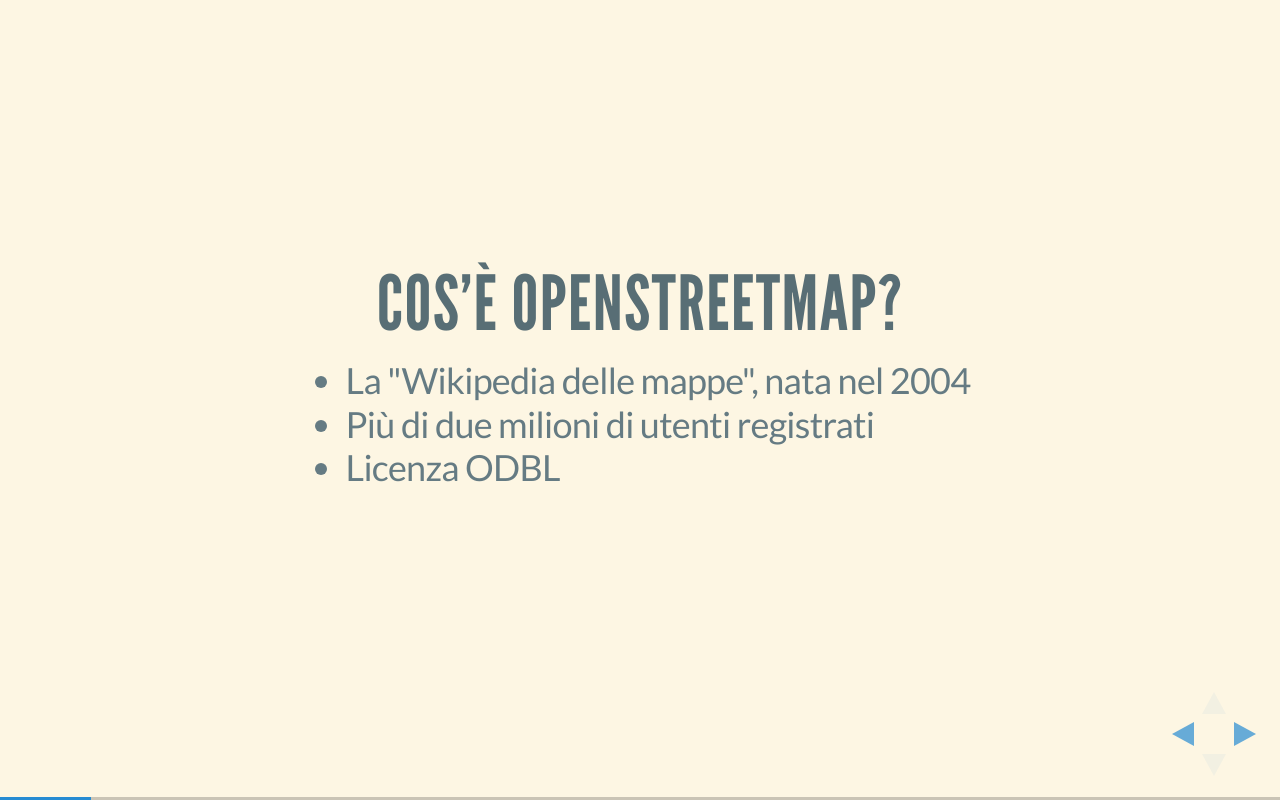
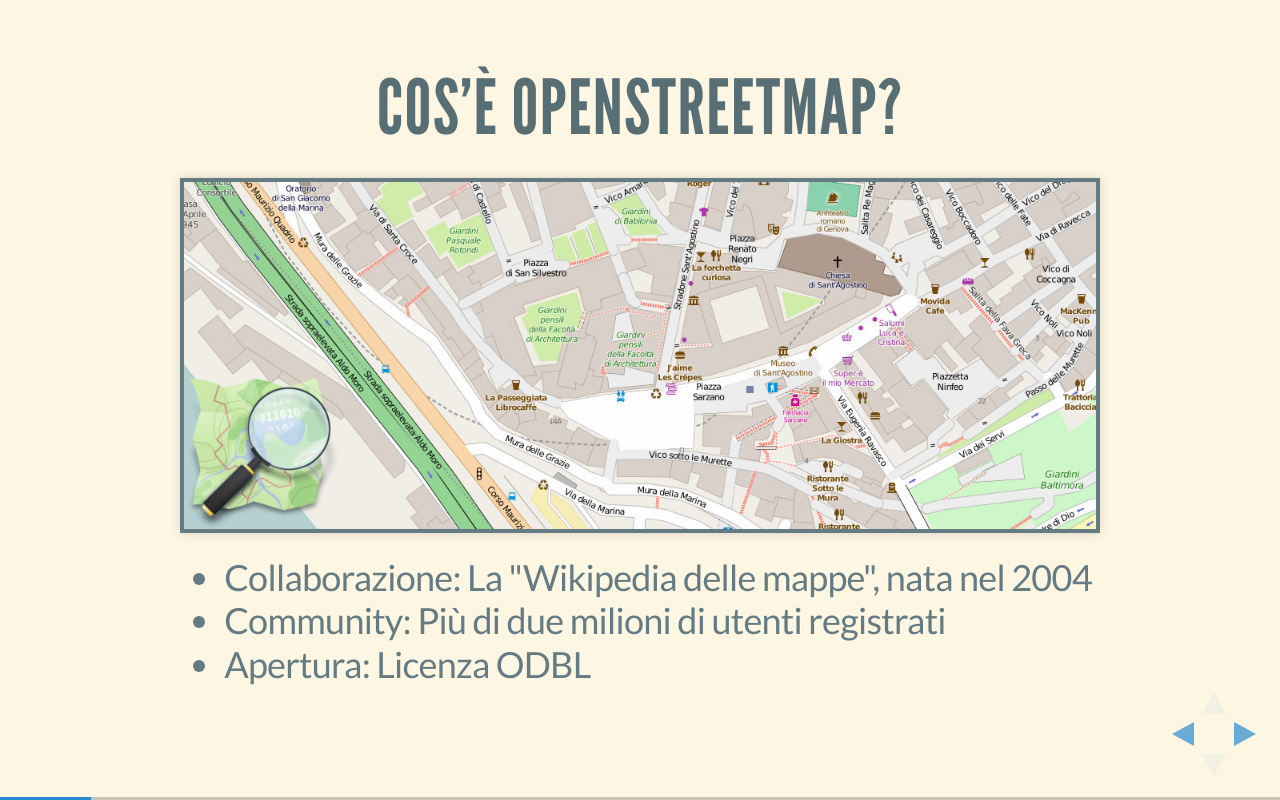
Before and after one commit to sabas/slides, a plain HTML site: page 20150417_openstreetmap_didamatica.html in a window 1280 px wide. Both pictures are taken after a click on the element 1251 px from the left and 734 px from the top of the page. Drawn offline with Linux system fonts and the light colour scheme.

Commit message:
Prima slide

```diff
--- a/20150417_openstreetmap_didamatica.html
+++ b/20150417_openstreetmap_didamatica.html
@@ -37,7 +37,7 @@
 		code{color:#B30000;}
 		.left{text-align:left;}
 		</style>
-<!--script>
+<script>
   (function(i,s,o,g,r,a,m){i['GoogleAnalyticsObject']=r;i[r]=i[r]||function(){
   (i[r].q=i[r].q||[]).push(arguments)},i[r].l=1*new Date();a=s.createElement(o),
   m=s.getElementsByTagName(o)[0];a.async=1;a.src=g;m.parentNode.insertBefore(a,m)
@@ -46,11 +46,10 @@
   ga('create', 'UA-13244504-2', 'auto');
   ga('send', 'pageview');
 
-</script-->
+</script>
 	</head>
 	<body>
 		<div class="reveal">
-
 			<div class="slides">
 				<section>
 					<h1>OpenStreetMap</h1>
@@ -62,10 +61,11 @@
 
 				<section>
 					<h2>Cos'è OpenStreetMap?</h2>
+					<img src="images/osm_logo_genova.jpg"/>
 					<ul>
-					<li>La "Wikipedia delle mappe", nata nel 2004</li>
-					<li>Più di due milioni di utenti registrati</li>
-					<li>Licenza ODBL</li>
+					<li>Collaborazione: La "Wikipedia delle mappe", nata nel 2004</li>
+					<li>Community: Più di due milioni di utenti registrati</li>
+					<li>Apertura: Licenza ODBL</li>
 					</ul>
 				</section>
 
```
Also changed, not shown: images/osm_logo.png (added), images/osm_logo_genova.jpg (added).
